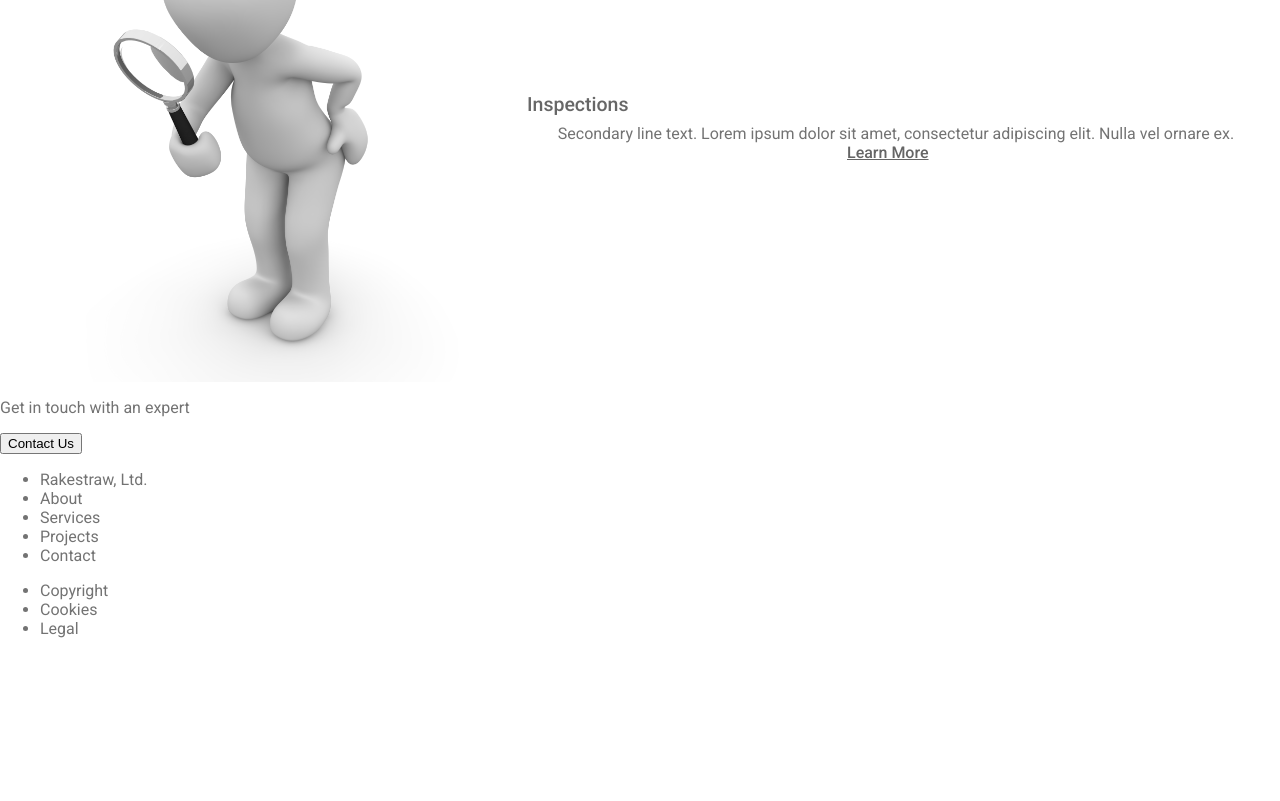
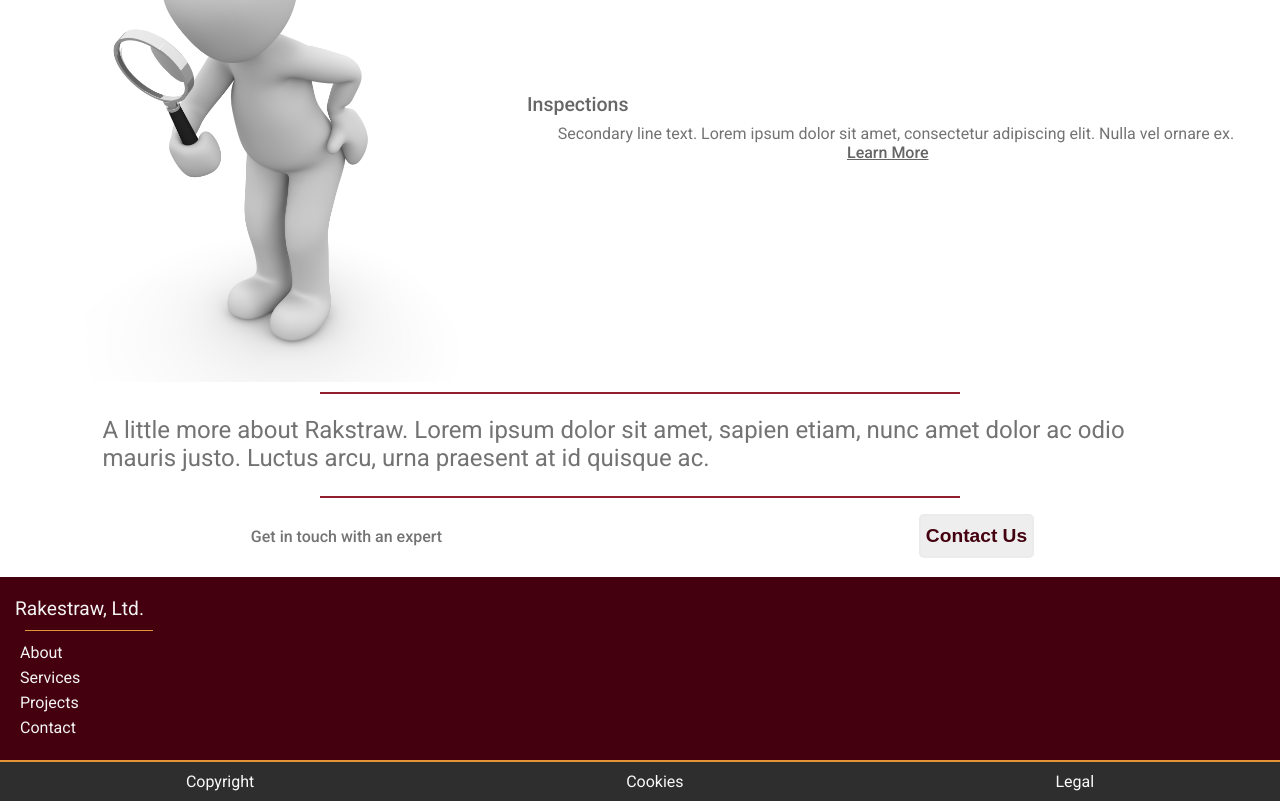
Before and after one commit to clsoar/Rakestraw, a plain HTML site: page index.html in a window 1280 px wide. Shown: the part 2361-3162 px from the top of the page. Before the commit the page ends 3015 px from the top, so only its background shows below. Drawn offline with Linux system fonts and the light colour scheme.

Commit message:
Homepage layout code

```diff
--- a/css/main.css
+++ b/css/main.css
@@ -140,6 +140,8 @@ body {
   padding: 20px 0;
 }
 
+/**********Heading break lines************/
+
 .services-section-hdr {
   position: relative;
   text-align: center;
@@ -211,5 +213,112 @@ body {
 }
 
 /***********************************************************
+* Trailing Info Paragraph
+************************************************************/
+.trailing-info {
+  padding: 10px 8vw;
+  font-size: 1.5em;
+}
+
+/**********Paragraph break lines************/
+
+.trailing-info p {
+  position: relative;
+}
+
+.trailing-info::before, .trailing-info::after {
+  content: "";
+  background: #911E2D;
+  position: absolute;
+  display: block;
+  height: .1em;
+  width: 50%;
+  left: 25%;
+}
+
+
+/***********************************************************
+* Contact tag
+************************************************************/
+
+.contact-tag {
+  display: flex;
+  flex-wrap: wrap;
+  align-items: center;
+  justify-content: space-around;
+  padding: 0 10px 10px 10px;
+}
+
+.contact-tag p {
+  padding: 5px;
+  font-weight: 500;
+}
+
+.contact-tag button {
+  background: #EEE;
+  border-color: #EBEBEB;
+  border-style: solid;
+  border-radius: 5px;
+  color: #44000F;
+  font-size: 1.2em;
+  font-weight: 600;
+  padding: 9px 5px;
+}
+
+/***********************************************************
 * Footer
 ************************************************************/
+.main-footer-nav-list {
+  background: #44000F;
+  color: #F3F3F3;
+  padding: 10px 10px;
+  margin: 0;
+  position: relative;
+
+}
+
+.ftr-company-name {
+  font-size: 1.2em;
+  padding: 10px 5px;
+}
+
+.ftr-company-name::after {
+  content: "";
+  background: #E49533;
+  position: absolute;
+  display: block;
+  height: 1px;
+  width: 10%;
+  left: 25px;
+  margin: 10px 0;
+}
+
+.main-footer-nav-items {
+  padding: 5px 5px 10px 5px;
+  position: static;
+  margin: 5px 0 0 0;
+}
+
+.main-footer-nav-item {
+  list-style-type: none;
+  padding: 3px 5px;
+
+
+}
+
+.legal-nav-list {
+  background: #2e2e2e;
+  color: #F9F9F9;
+  display: flex;
+  flex-wrap: wrap;
+  justify-content: space-around;
+  font-weight: 300;
+  font-size: 1em;
+  padding: 10px 0;
+  border-top: 2px solid #E49533;
+  margin: 0;
+}
+
+.legal-nav-item {
+  list-style-type: none;
+}
--- a/index.html
+++ b/index.html
@@ -84,7 +84,7 @@
       </div>
     </section>
     <section class="trailing-info">
-      <p></p>
+      <p>A little more about Rakstraw. Lorem ipsum dolor sit amet, sapien etiam, nunc amet dolor ac odio mauris justo. Luctus arcu, urna praesent at id quisque ac.</p>
     </section>
     <section class="contact-tag">
       <p>Get in touch with an expert</p>
@@ -95,17 +95,20 @@
 
   <footer>
     <nav class="nav-footer">
-      <ul class="big-pg-nav-list">
-        <li class="big-pg-nav-item ftr-company-name">Rakestraw, Ltd.</li>
-        <li class="big-pg-nav-item">About</li>
-        <li class="big-pg-nav-item">Services</li>
-        <li class="big-pg-nav-item">Projects</li>
-        <li class="big-pg-nav-item">Contact</li>
+      <ul class="main-footer-nav-list">
+        <li class="ftr-company-name">Rakestraw, Ltd.</li>
+        <div class="main-footer-nav-items">
+          <li class="main-footer-nav-item">About</li>
+          <li class="main-footer-nav-item">Services</li>
+          <li class="main-footer-nav-item">Projects</li>
+          <li class="main-footer-nav-item">Contact</li>
+        </div>
+
       </ul>
       <ul class="legal-nav-list">
-        <li class="legal-nav-items">Copyright</li>
-        <li class="legal-nav-items">Cookies</li>
-        <li class="legal-nav-items">Legal</li>
+        <li class="legal-nav-item">Copyright</li>
+        <li class="legal-nav-item">Cookies</li>
+        <li class="legal-nav-item">Legal</li>
       </ul>
     </nav>
   </footer>
```
